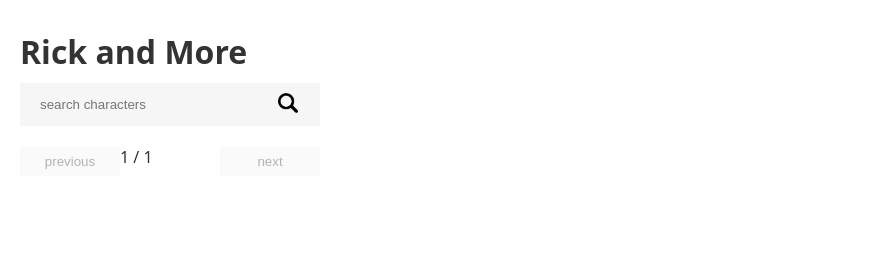
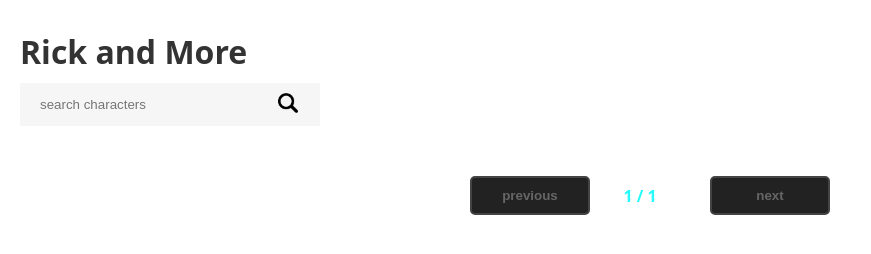
Before and after one commit to RukiDV/Rick_and_Morty_App, a website with bundled scripts: page index.html in a window 1280 px wide. Shown: the whole page, without its empty margins (0-871 px from the left). Built offline with nearby package versions, Linux system fonts and the light colour scheme; no server answers.

Commit message:
navbuttonstyling

```diff
--- a/components/NavButton/NavButton.css
+++ b/components/NavButton/NavButton.css
@@ -1,7 +1,45 @@
-.button {
-  border: none;
+.navigation {
+  display: flex;
+  justify-content: center;
+  align-items: center;
+  gap: 20px;
+  margin-top: 30px;
+  margin-bottom: 30px;
 }
 
-.button:hover {
-  background-color: var(--color-secondary);
+.button {
+  border: 2px solid #a6ff00;
+  background-color: #1a1f2c;
+  color: #24fbff;
+  font-weight: bold;
+  padding: 10px 20px;
+  border-radius: 5px;
+  cursor: pointer;
+  width: 120px;
+  text-align: center;
+  transition: all 0.3s ease;
 }
+
+.button:hover:not(:disabled) {
+  background-color: #24fbff;
+  color: #1a1f2c;
+  border-color: #24fbff;
+  box-shadow: 0 0 15px #a6ff00;
+}
+
+.button:disabled {
+  border-color: #444;
+  background-color: #222;
+  color: #666;
+  cursor: not-allowed;
+  box-shadow: none;
+
+}
+
+.navigation > :nth-child(2) {
+  min-width: 80px;
+  text-align: center;
+  display: inline-block;
+  color:#24fbff;
+  font-weight: bold;
+}
```
